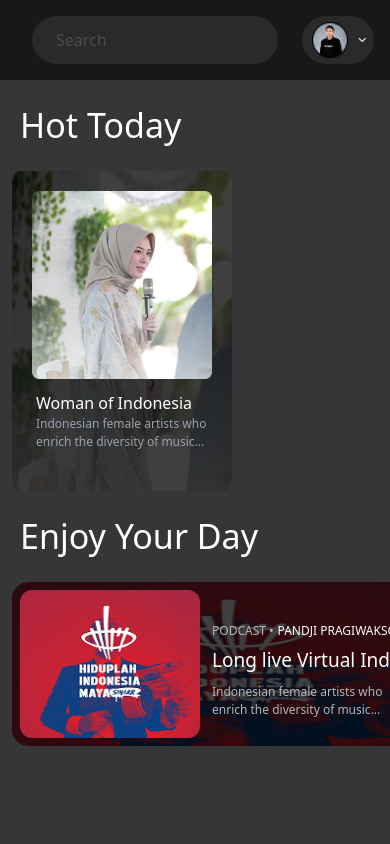
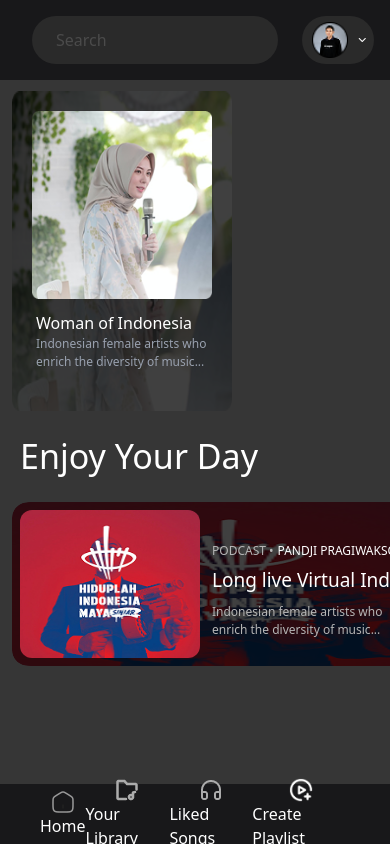
Before and after one commit to gallisak/music-app, a React app: page / in a window 390 px wide. Shown: the top 844 px of the page. Built offline with nearby package versions, Linux system fonts and the light colour scheme; the HTML template or start-up script is replaced by a standard one.

Commit message:
Create Navigation for mobile

```diff
--- /dev/null
+++ b/src/components/ControlMobileBar.tsx
@@ -0,0 +1,27 @@
+import homeIcon from "../assets/images/free-icon-home-10995497.png";
+import addMusic from "../assets/images/icon-park-outline_add-music.png";
+import libraryIcon from "../assets/images/icon-park-outline_folder-music-one.png";
+import headphones from "../assets/images/feather_headphones.png";
+
+export function ControlMobileBar() {
+  return (
+    <div className="bg-[#18181A] flex justify-between w-full h-15 z-0 lg:hidden fixed bottom-0">
+      <div className="flex flex-col justify-center items-center ml-10">
+        <img src={homeIcon} className="w-6" alt="Home Icon" />
+        <p className="text-white">Home</p>
+      </div>
+      <div className="flex flex-col justify-center items-center">
+        <img src={libraryIcon} className="w-6" alt="Home Icon" />
+        <p className="text-white">Your Library</p>
+      </div>
+      <div className="flex flex-col justify-center items-center">
+        <img src={headphones} className="w-6" alt="Home Icon" />
+        <p className="text-white">Liked Songs</p>
+      </div>
+      <div className="flex flex-col justify-center items-center mr-10">
+        <img src={addMusic} className="w-6" alt="Home Icon" />
+        <p className="text-white">Create Playlist</p>
+      </div>
+    </div>
+  );
+}
--- a/src/components/FriendsBar.tsx
+++ b/src/components/FriendsBar.tsx
@@ -11,7 +11,7 @@ import headphone from "../assets/images/headphone.png";
 
 export function FriendsBar() {
   return (
-    <aside className="bg-[#2A2A2A] hidden top-0 z-0 lg:block absolute h-full w-50 right-0">
+    <aside className="bg-[#2A2A2A] fixed hidden top-0 z-1 lg:block h-full w-50 right-0">
       <div className="mt-25">
         <h1 className="ml-6 mt-3 text-white text-[18px]">
           Friend’s Listening To
--- a/src/components/Header.tsx
+++ b/src/components/Header.tsx
@@ -5,7 +5,7 @@ import right from "../assets/images/fe_arrow-right.png";
 
 export function Header() {
   return (
-    <header className="h-20 relative z-10 bg-[#18181A] text-white">
+    <header className="h-20 top-0 w-full fixed z-10 bg-[#18181A] text-white">
       <div className=" ml-1 lg:ml-50  mx-auto h-full flex items-center justify-between px-4">
         <div className="flex items-center flex-1 min-w-0">
           <div className="hidden     lg:flex items-center">
--- a/src/components/SideBar.tsx
+++ b/src/components/SideBar.tsx
@@ -8,7 +8,7 @@ import like from "../assets/images/Active.png";
 
 export function SideBar() {
   return (
-    <aside className="bg-[#333333] z-10 hidden lg:flex justify-between w-50 h-full  flex-col absolute top-0">
+    <aside className="bg-[#333333] fixed z-10 hidden lg:flex justify-between w-50 h-full  flex-col top-0">
       <div className="flex items-center justify-center flex-col">
         <h1 className="text-3xl font-bold text-[#1ED760] mt-3">Music-app</h1>
         <p className="text-[#006724]">by gallisak</p>
--- a/src/pages/Home/HomePage.tsx
+++ b/src/pages/Home/HomePage.tsx
@@ -1,3 +1,4 @@
+import { ControlMobileBar } from "../../components/ControlMobileBar";
 import { FriendsBar } from "../../components/FriendsBar";
 import { Header } from "../../components/Header";
 import { SideBar } from "../../components/SideBar";
@@ -25,6 +26,10 @@ export function HomePage() {
       <div className="h-41 ml-0 lg:ml-50 flex">
         <PodcastCardGrig />
       </div>
+
+      <div>
+        <ControlMobileBar />
+      </div>
     </>
   );
 }
```
